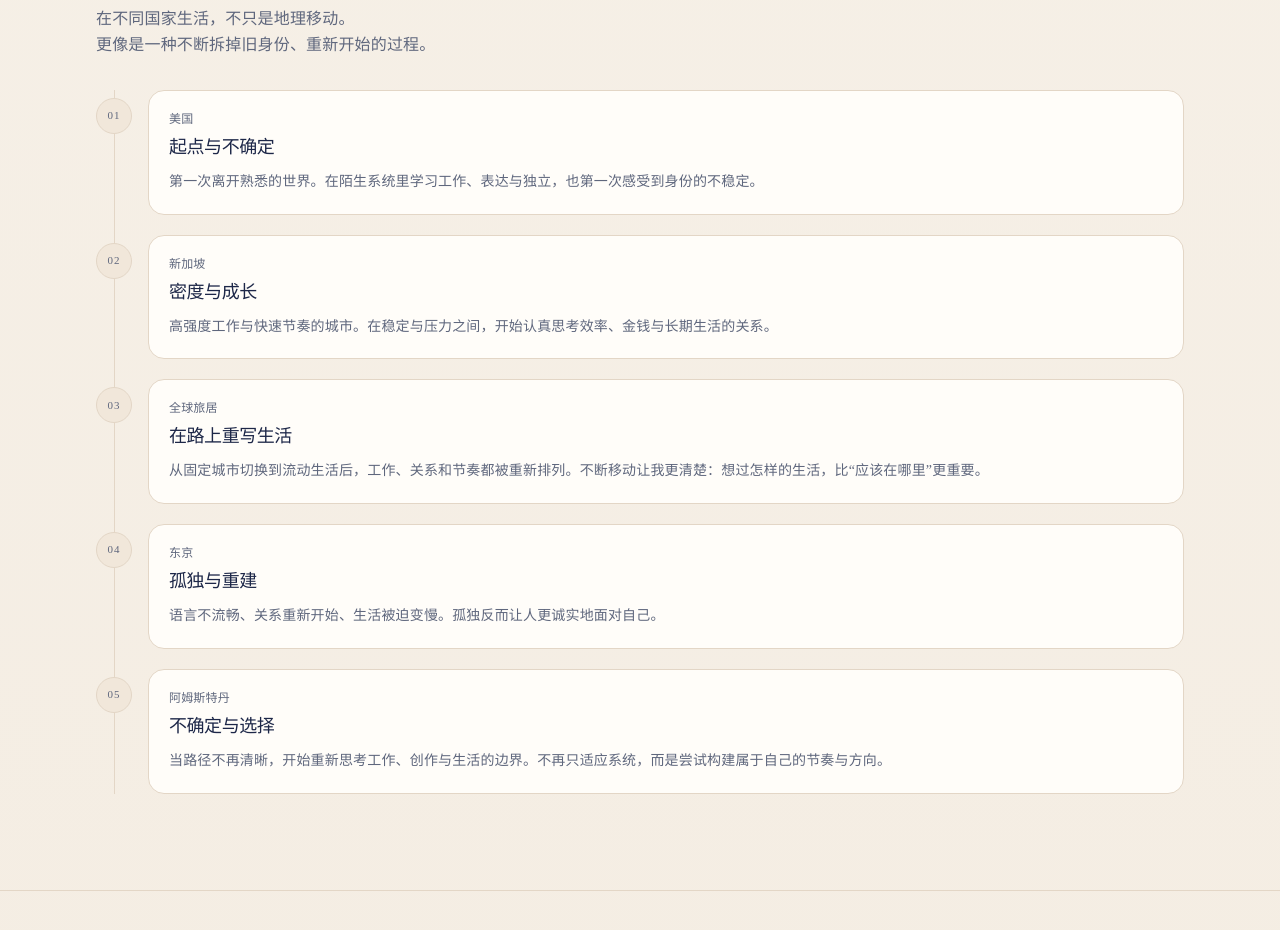
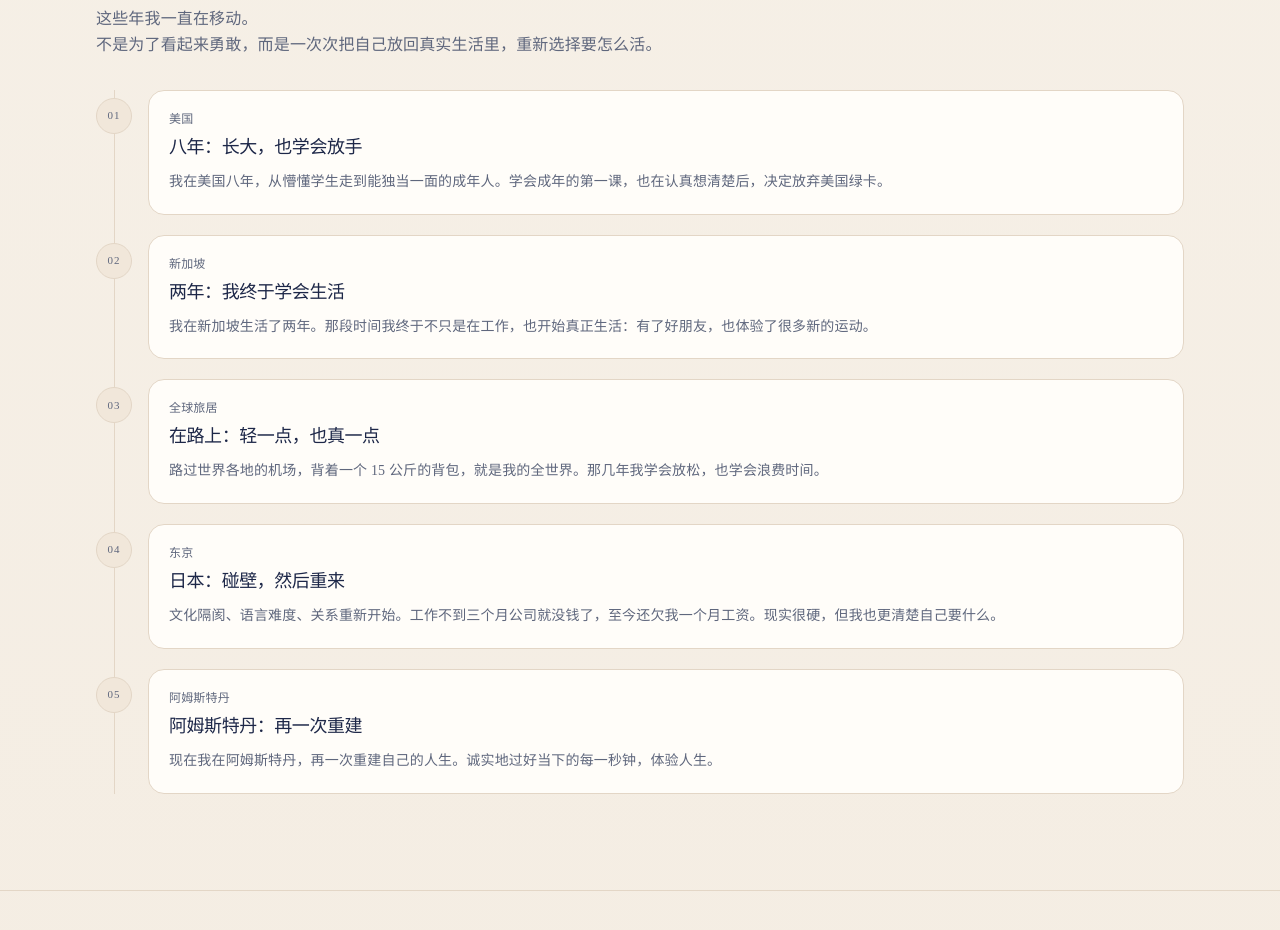
Before and after one commit to bluebluegrass/simona, a Next.js app: page / in a window 1280 px wide. Shown: the part 1520-2450 px from the top of the page. Built offline with nearby package versions, Linux system fonts and the light colour scheme.

Commit message:
Rewrite Life in Motion copy with personal narrative voice

```diff
--- a/content/site.ts
+++ b/content/site.ts
@@ -221,15 +221,15 @@ export const siteData: SiteData = {
   lifeInMotion: {
     title_cn: "流动的人生",
     title_en: "A life in motion",
-    intro_cn: "在不同国家生活，不只是地理移动。\n更像是一种不断拆掉旧身份、重新开始的过程。",
+    intro_cn: "这些年我一直在移动。\n不是为了看起来勇敢，而是一次次把自己放回真实生活里，重新选择要怎么活。",
     stops: [
       {
         id: "usa",
         country_cn: "美国",
         city_cn: "",
-        title_cn: "起点与不确定",
+        title_cn: "八年：长大，也学会放手",
         body_cn:
-          "第一次离开熟悉的世界。在陌生系统里学习工作、表达与独立，也第一次感受到身份的不稳定。",
+          "我在美国八年，从懵懂学生走到能独当一面的成年人。学会成年的第一课，也在认真想清楚后，决定放弃美国绿卡。",
         x: 18,
         y: 35,
       },
@@ -237,9 +237,9 @@ export const siteData: SiteData = {
         id: "sg",
         country_cn: "新加坡",
         city_cn: "",
-        title_cn: "密度与成长",
+        title_cn: "两年：我终于学会生活",
         body_cn:
-          "高强度工作与快速节奏的城市。在稳定与压力之间，开始认真思考效率、金钱与长期生活的关系。",
+          "我在新加坡生活了两年。那段时间我终于不只是在工作，也开始真正生活：有了好朋友，也体验了很多新的运动。",
         x: 55,
         y: 55,
       },
@@ -247,9 +247,9 @@ export const siteData: SiteData = {
         id: "global-nomad",
         country_cn: "全球旅居",
         city_cn: "",
-        title_cn: "在路上重写生活",
+        title_cn: "在路上：轻一点，也真一点",
         body_cn:
-          "从固定城市切换到流动生活后，工作、关系和节奏都被重新排列。不断移动让我更清楚：想过怎样的生活，比“应该在哪里”更重要。",
+          "路过世界各地的机场，背着一个 15 公斤的背包，就是我的全世界。那几年我学会放松，也学会浪费时间。",
         x: 68,
         y: 50,
       },
@@ -257,9 +257,9 @@ export const siteData: SiteData = {
         id: "tokyo",
         country_cn: "东京",
         city_cn: "",
-        title_cn: "孤独与重建",
+        title_cn: "日本：碰壁，然后重来",
         body_cn:
-          "语言不流畅、关系重新开始、生活被迫变慢。孤独反而让人更诚实地面对自己。",
+          "文化隔阂、语言难度、关系重新开始。工作不到三个月公司就没钱了，至今还欠我一个月工资。现实很硬，但我也更清楚自己要什么。",
         x: 80,
         y: 45,
       },
@@ -267,9 +267,9 @@ export const siteData: SiteData = {
         id: "ams",
         country_cn: "阿姆斯特丹",
         city_cn: "",
-        title_cn: "不确定与选择",
+        title_cn: "阿姆斯特丹：再一次重建",
         body_cn:
-          "当路径不再清晰，开始重新思考工作、创作与生活的边界。不再只适应系统，而是尝试构建属于自己的节奏与方向。",
+          "现在我在阿姆斯特丹，再一次重建自己的人生。诚实地过好当下的每一秒钟，体验人生。",
         x: 48,
         y: 25,
       },
```
